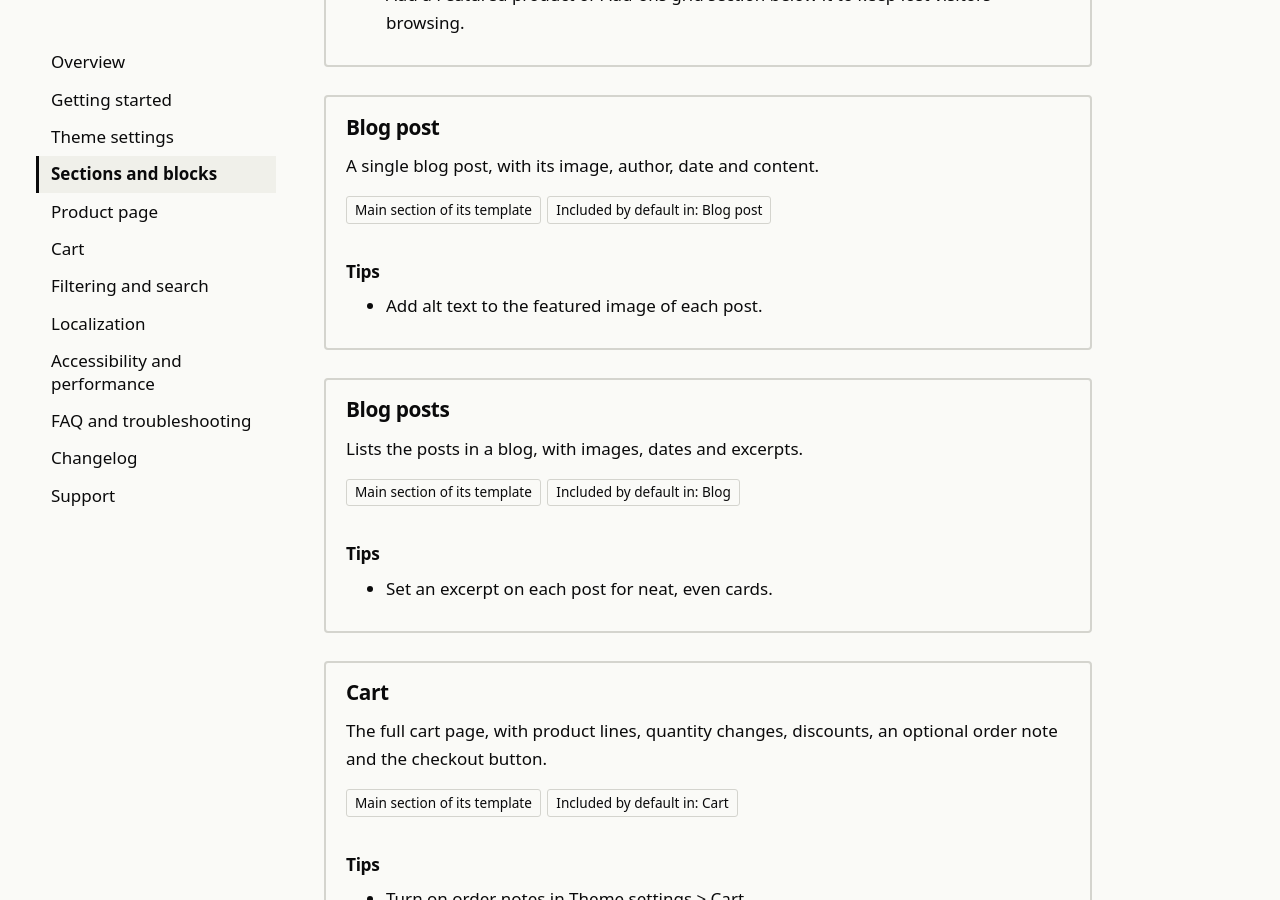
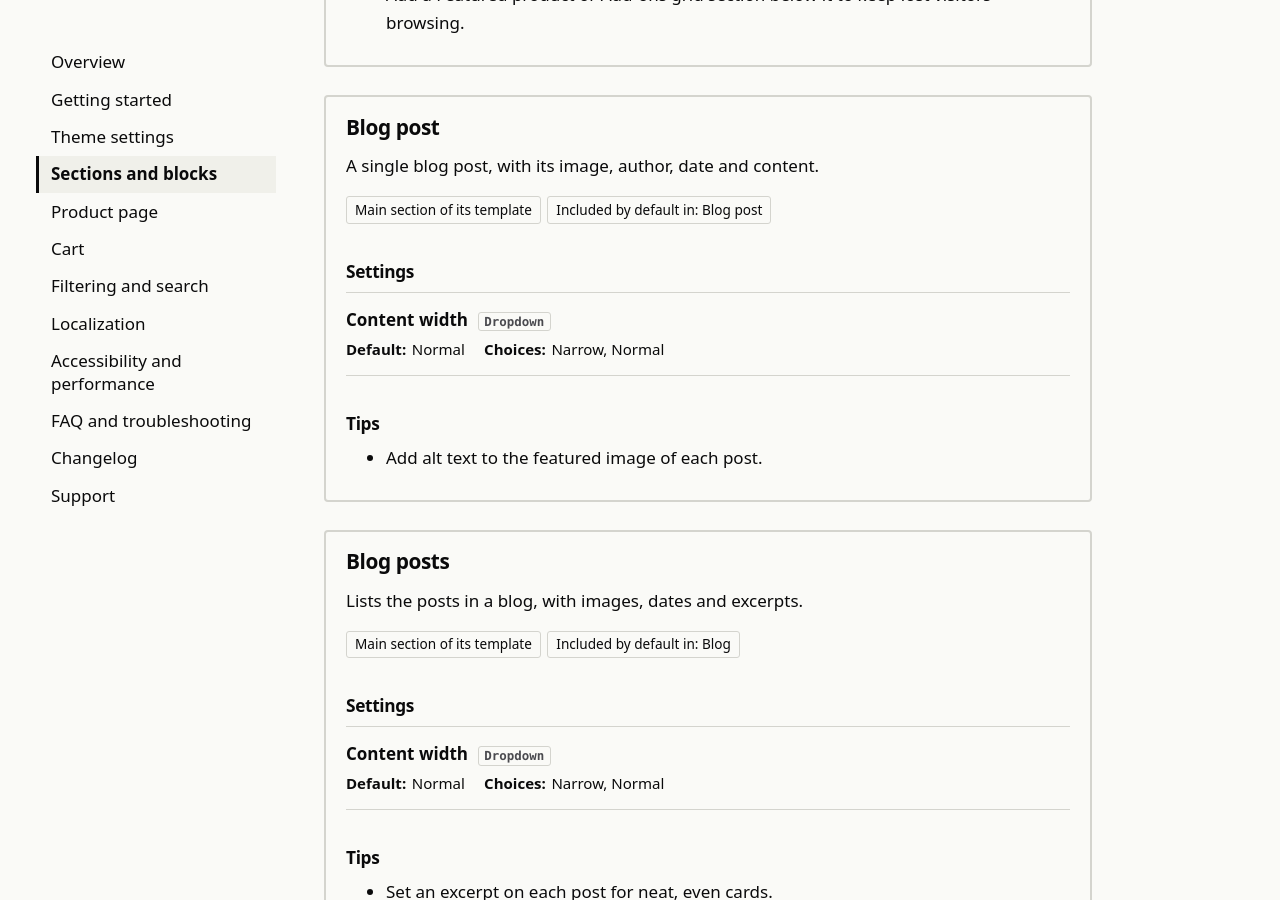
Before and after one commit to AccurateTLM13/plinth-docs, a Jekyll site: the page built from sections.md, in a window 1280 px wide and 900 px high, scrolled down 23863 px. Built offline with Jekyll 4.4.1, drawn with Linux system fonts in a browser that asks for light colours; some of the changed text lies outside the part shown.

Commit message:
1.1.4: readable content layouts, Content width setting; regenerate reference

```diff
--- a/_config.yml
+++ b/_config.yml
@@ -3,7 +3,7 @@ description: Documentation and support for Plinth, a bold, fast Shopify theme.
 url: https://accuratetlm13.github.io
 baseurl: /plinth-docs
 lang: en
-theme_version: "1.1.3"
+theme_version: "1.1.4"
 github_repo: AccurateTLM13/plinth-docs
 
 # ---------------------------------------------------------------------------
--- a/_data/sections.json
+++ b/_data/sections.json
@@ -862,7 +862,20 @@
     "used_in": [
       "Blog post"
     ],
-    "settings": [],
+    "settings": [
+      {
+        "kind": "setting",
+        "id": "content_width",
+        "type": "Dropdown",
+        "label": "Content width",
+        "info": "",
+        "default": "Normal",
+        "options": [
+          "Narrow",
+          "Normal"
+        ]
+      }
+    ],
     "blocks": []
   },
   {
@@ -874,7 +887,20 @@
     "used_in": [
       "Blog"
     ],
-    "settings": [],
+    "settings": [
+      {
+        "kind": "setting",
+        "id": "content_width",
+        "type": "Dropdown",
+        "label": "Content width",
+        "info": "",
+        "default": "Normal",
+        "options": [
+          "Narrow",
+          "Normal"
+        ]
+      }
+    ],
     "blocks": []
   },
   {
@@ -995,9 +1021,23 @@
     "max_blocks": null,
     "availability": [],
     "used_in": [
+      "FAQ page",
       "Page"
     ],
-    "settings": [],
+    "settings": [
+      {
+        "kind": "setting",
+        "id": "content_width",
+        "type": "Dropdown",
+        "label": "Content width",
+        "info": "",
+        "default": "Normal",
+        "options": [
+          "Narrow",
+          "Normal"
+        ]
+      }
+    ],
     "blocks": []
   },
   {
@@ -1409,6 +1449,7 @@
       "Not available in: header group, footer group"
     ],
     "used_in": [
+      "FAQ page",
       "Product (flagship)"
     ],
     "settings": [
--- a/_data/theme_settings.json
+++ b/_data/theme_settings.json
@@ -1,6 +1,6 @@
 {
   "theme_name": "Plinth",
-  "theme_version": "1.1.3",
+  "theme_version": "1.1.4",
   "groups": [
     {
       "name": "Typography",
--- a/tools/generate-reference.py
+++ b/tools/generate-reference.py
@@ -130,7 +130,7 @@ theme_settings = {"theme_name": info.get("theme_name"),
 TEMPLATE_NAMES = {"index": "Home page", "product": "Default product",
                   "product.flagship": "Product (flagship)", "collection": "Collection",
                   "list-collections": "Collections list", "search": "Search",
-                  "cart": "Cart", "page": "Page", "page.contact": "Contact page",
+                  "cart": "Cart", "page": "Page", "page.contact": "Contact page", "page.faq": "FAQ page",
                   "blog": "Blog", "article": "Blog post", "404": "404 page",
                   "password": "Password page"}
 used_in = {}
```
Also changed, not shown: changelog.md.
